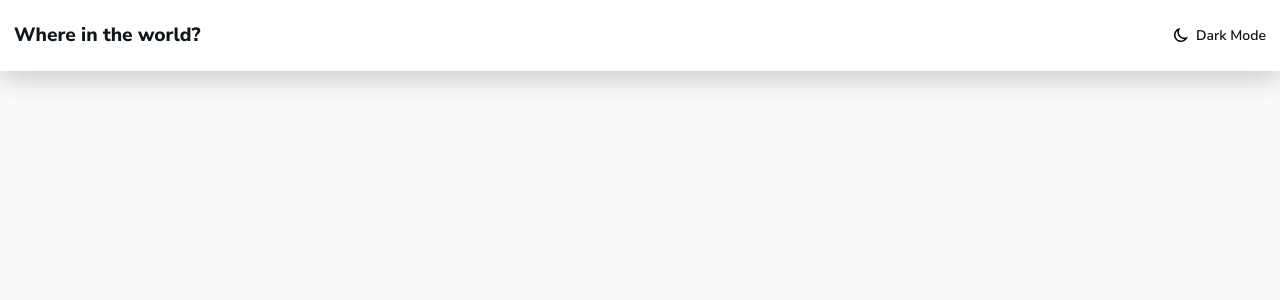
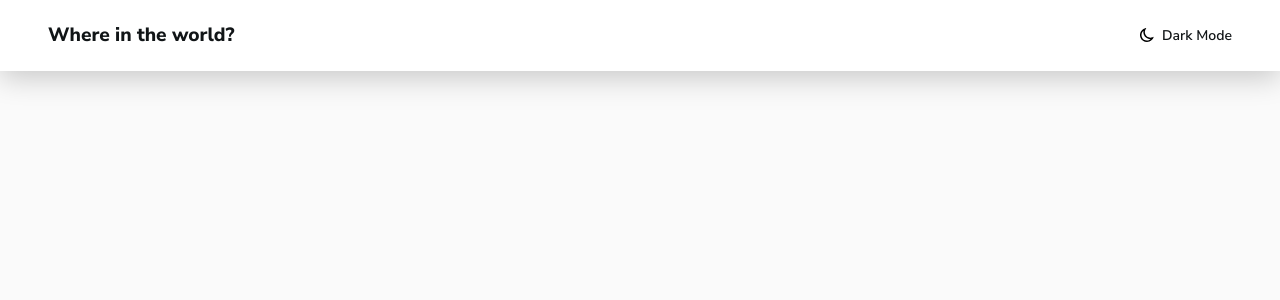
Before and after one commit to Briuwu/react_REST-countries, a React (Vite) app: page /country/1 in a window 1280 px wide. Shown: the top 300 px of the page. Built offline with nearby package versions, Linux system fonts and the light colour scheme; no server answers.

Commit message:
fix some css

```diff
--- a/src/sass/Base/_helpers.scss
+++ b/src/sass/Base/_helpers.scss
@@ -1,6 +1,7 @@
 // hide the elements and make screen-reader only
 // read the content of the element
-@use "../utils/variables" as var;
+@use "../Utils/variables" as var;
+@use "../Utils/function" as func;
 
 .visually-hidden {
   border: 0;
@@ -30,7 +31,7 @@ ul {
 }
 
 .container {
-  padding-inline: 1em;
+  padding-inline: func.fluid(16, 5vw, 48);
   max-width: 1440px;
   margin-inline: auto;
 }
--- a/src/sass/style.css
+++ b/src/sass/style.css
@@ -1,4 +1,3 @@
-@import url("https://fonts.googleapis.com/css2?family=Nunito+Sans:wght@300;600;800&display=swap");
 @import url("https://fonts.googleapis.com/css2?family=Nunito+Sans:wght@300;600;800&display=swap");
 :root {
   --element: hsl(0, 0%, 100%);
@@ -105,18 +104,6 @@ h6 {
     scroll-behavior: auto !important;
   }
 }
-:root {
-  --element: hsl(0, 0%, 100%);
-  --background: hsl(0, 0%, 98%);
-  --input: hsl(0, 0%, 52%);
-  --text: hsl(200, 15%, 8%);
-}
-
-body {
-  font-family: "Nunito Sans", sans-serif;
-  font-size: 14px;
-}
-
 .visually-hidden {
   border: 0;
   clip: rect(0 0 0 0);
@@ -145,7 +132,7 @@ ul {
 }
 
 .container {
-  padding-inline: 1em;
+  padding-inline: clamp(1rem, 5vw, 3rem);
   max-width: 1440px;
   margin-inline: auto;
 }
```
Also changed, not shown: 1 other file (tests, documents, lock files or other folders).
